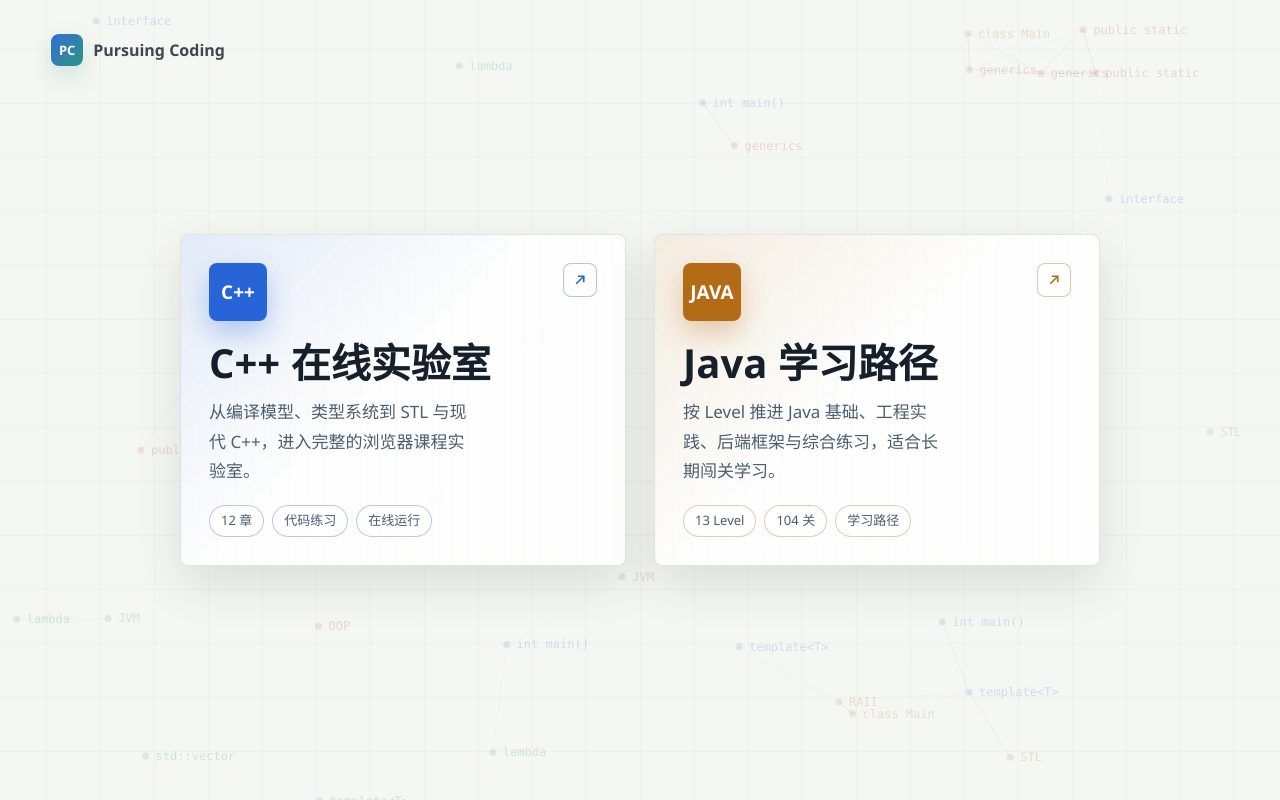
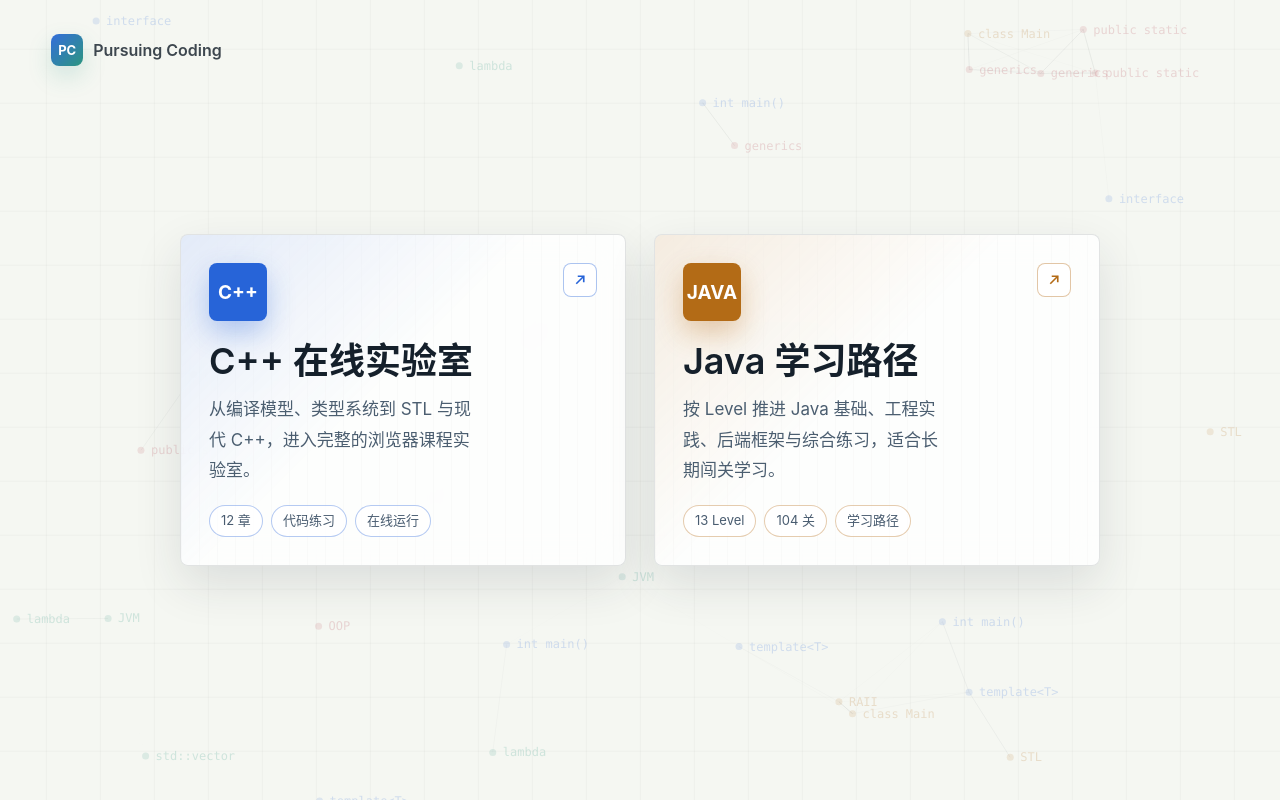
Before and after one commit to pursuing-coding/pursuing-coding.github.io, a plain HTML site: page index.html in a window 1280 px wide. Drawn offline with Linux system fonts and the light colour scheme.

Commit message:
Soften portal typography

```diff
--- a/index.html
+++ b/index.html
@@ -21,7 +21,10 @@
       --rose: #b23a48;
       --shadow: 0 18px 48px rgba(32, 44, 58, 0.12);
       --radius: 8px;
-      font-family: "HarmonyOS Sans SC", "Microsoft YaHei UI", "Microsoft YaHei", "Segoe UI", system-ui, sans-serif;
+      --font-sans: -apple-system, BlinkMacSystemFont, "SF Pro Text", "Segoe UI",
+        "PingFang SC", "Hiragino Sans GB", "Noto Sans CJK SC", "Noto Sans SC",
+        "Source Han Sans SC", "Microsoft YaHei UI", "Microsoft YaHei", sans-serif;
+      font-family: var(--font-sans);
     }
 
     * {
@@ -39,6 +42,11 @@
       color: var(--ink);
       background: #f5f7f2;
       overflow-x: hidden;
+      font-family: var(--font-sans);
+      font-synthesis: none;
+      text-rendering: optimizeLegibility;
+      -webkit-font-smoothing: antialiased;
+      -moz-osx-font-smoothing: grayscale;
     }
 
     a,
@@ -73,7 +81,7 @@
       color: rgba(21, 32, 43, 0.82);
       text-decoration: none;
       font-size: 16px;
-      font-weight: 650;
+      font-weight: 560;
       letter-spacing: 0;
     }
 
@@ -87,7 +95,7 @@
       background: linear-gradient(135deg, rgba(39, 100, 216, 0.94), rgba(31, 143, 120, 0.94));
       box-shadow: 0 10px 24px rgba(31, 143, 120, 0.18);
       font-size: 13px;
-      font-weight: 800;
+      font-weight: 720;
     }
 
     .hero {
@@ -188,7 +196,7 @@
       color: #fff;
       background: var(--accent);
       font-size: 19px;
-      font-weight: 780;
+      font-weight: 700;
       letter-spacing: 0;
       box-shadow: 0 12px 28px color-mix(in srgb, var(--accent), transparent 68%);
     }
@@ -219,9 +227,9 @@
     .course-body h2 {
       margin: 0;
       max-width: 9em;
-      font-size: clamp(28px, 3.2vw, 40px);
-      font-weight: 720;
-      line-height: 1.1;
+      font-size: clamp(27px, 3vw, 36px);
+      font-weight: 640;
+      line-height: 1.14;
       letter-spacing: 0;
     }
 
@@ -231,7 +239,7 @@
       color: #4b5e70;
       font-size: clamp(14px, 1.45vw, 17px);
       font-weight: 400;
-      line-height: 1.72;
+      line-height: 1.78;
     }
 
     .course-tags {
```
